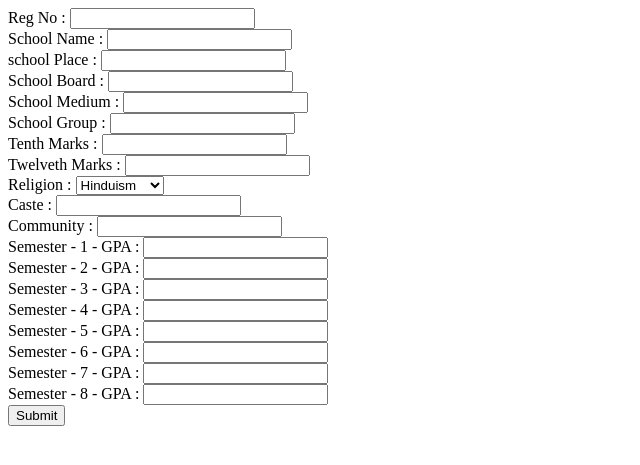
After one commit to viruchith/CGPACALC, a Flask app: template templates/student_academic_info_edit.html in a window 1280 px wide. The commit adds this page. Shown: the top 465 px of the page, without its empty margins (0-640 px from the left). Run offline with Flask 2, Linux system fonts and the light colour scheme; the template is opened without the code that fills it, so the values that code supplies are empty.

Commit message:
student academic info added #1

```diff
--- a/App.py
+++ b/App.py
@@ -2,7 +2,7 @@ from flask import Flask,render_template,request,flash,session,redirect,url_for
 from flask_mail import Mail,Message
 #from xlrw import Xlrw
 from uservalidations import UserValidations
-from dbactions import fetchStudentDashboard,userExists,fetchUserByEmail,insertStudentPersonalInfo,updateStudentPersonalInfo
+from dbactions import fetchStudentDashboard,userExists,fetchUserByEmail,insertStudentPersonalInfo,updateStudentPersonalInfo,insertStudentAcademicInfo,updateStudentAcademicInfo
 
 
 
@@ -75,7 +75,7 @@ def studentDashboard(username):
         return redirect(url_for("studentLogin"))
 
 
-@app.route("/<username>/personal_info")
+@app.route("/<username>/personal-info")
 def personalInfoDisplay(username):
     details=uv.studentPersonalInfoExist(username)
     if "studentuser" in session and username==session["studentuser"]["admission_no"] and isinstance(details,dict) :
@@ -88,7 +88,7 @@ def personalInfoDisplay(username):
         return "<h1>The page you're looking for was not found </h1>"
 
 
-@app.route("/<username>/personal_info/edit",methods={'GET','POST'})
+@app.route("/<username>/personal-info/edit",methods={'GET','POST'})
 def personalInfoEdit(username):
     details = session["personal_info"]
     if "studentuser" in session and username == session["studentuser"]["admission_no"] and details["edit_permission"]==True and details["admission_no"]=="":
@@ -109,7 +109,46 @@ def personalInfoEdit(username):
             except:
                 flash("Submission Error !","danger")
         return render_template("student_personal_info_edit.html",personal=details)
-        return render_template("student_personal_info_edit.html",personal=details)
+    elif "studentuser" not in session:
+        return redirect(url_for("studentLogin"))
+    else:
+        return "<h1>The page was not found</h1>"
+
+@app.route("/<username>/academic-info")
+def academicInfoDisplay(username):
+    details=uv.studentAcademicInfoExist(username)
+    if "studentuser" in session and username==session["studentuser"]["admission_no"] and isinstance(details,dict):
+        session["academic_info"]=details
+        return render_template("student_academic_info_display.html",username=username,academic=details)
+
+    elif "studentuser" in session and username == session["studentuser"]["admission_no"] and not details:
+        session["academic_info"] = {"admission_no": "", "reg_no": "", "school_name": "", "school_place": "", "school_board": "", "school_medium": "", "school_group": "", "tenth_marks": "", "twelveth_marks": "","semester_1_gpa": 0.0, "semester_2_gpa": 0.0, "semester_3_gpa": 0.0, "semester_4_gpa": 0.0, "semester_5_gpa": 0.0, "semester_6_gpa": 0.0, "semester_7_gpa": 0.0, "semester_8_gpa": 0.0, "edit_permission": True}
+        return redirect(url_for("academicInfoEdit",username=username))
+    else:
+        return "<h1>The page your'e looking for was not found ! </h1>"
+
+@app.route("/<username>/academic-info/edit",methods=['GET','POST'])
+def academicInfoEdit(username):
+    details=session["academic_info"]
+    if "studentuser" in session and username == session["studentuser"]["admission_no"] and details["edit_permission"]==True and details["admission_no"]=="":
+        if request.method=="POST" :
+            try:
+                insertStudentAcademicInfo({"admission_no": username, "reg_no": request.form["reg_no"], "school_name": request.form["school_name"], "school_place": request.form["school_place"], "school_board": request.form["school_board"], "school_medium": request.form["school_medium"], "school_group": request.form["school_group"], "tenth_marks": request.form["tenth_marks"], "twelveth_marks": request.form["twelveth_marks"], "religion": request.form["religion"], "caste": request.form[
+                                          "caste"], "community": request.form["community"], "semester_1_gpa": request.form["semester_1_gpa"], "semester_2_gpa": request.form["semester_2_gpa"], "semester_3_gpa": request.form["semester_3_gpa"], "semester_4_gpa": request.form["semester_4_gpa"], "semester_5_gpa": request.form["semester_5_gpa"], "semester_6_gpa": request.form["semester_6_gpa"], "semester_7_gpa": request.form["semester_7_gpa"], "semester_8_gpa": request.form["semester_8_gpa"]})
+                flash("Details Submitted Successfully","success")
+                return redirect(url_for("studentDashboard",username=username))
+            except Exception as e:
+                flash("Submission Error !","danger")
+        return render_template("student_academic_info_edit.html",academic=details)
+    elif "studentuser" in session and username == session["studentuser"]["admission_no"] and details["edit_permission"] == True and details["admission_no"] != "":
+        if request.method=='POST' :
+            try:
+                updateStudentAcademicInfo({"admission_no": username, "reg_no": request.form["reg_no"], "school_name": request.form["school_name"], "school_place": request.form["school_place"], "school_board": request.form["school_board"], "school_medium": request.form["school_medium"], "school_group": request.form["school_group"], "tenth_marks": request.form["tenth_marks"], "twelveth_marks": request.form["twelveth_marks"],"religion":request.form["religion"],"caste":request.form["caste"],"community":request.form["community"], "semester_1_gpa": request.form["semester_1_gpa"], "semester_2_gpa": request.form["semester_2_gpa"], "semester_3_gpa": request.form["semester_3_gpa"], "semester_4_gpa": request.form["semester_4_gpa"], "semester_5_gpa": request.form["semester_5_gpa"], "semester_6_gpa": request.form["semester_6_gpa"], "semester_7_gpa": request.form["semester_7_gpa"], "semester_8_gpa": request.form["semester_8_gpa"]})
+                flash("Details updated successfullly !","success")
+                return redirect(url_for("studentDashboard",username=username))
+            except Exception as e:
+                flash("Submission Error !","danger")
+        return render_template("student_academic_info_edit.html",academic=details)
     elif "studentuser" not in session:
         return redirect(url_for("studentLogin"))
     else:
--- /dev/null
+++ b/templates/student_academic_info_edit.html
@@ -0,0 +1,111 @@
+<!DOCTYPE html>
+<html lang="en">
+<head>
+    <meta charset="UTF-8">
+    <meta name="viewport" content="width=device-width, initial-scale=1.0">
+    <title>Academic Info Edit</title>
+</head>
+<body>
+    {%block flashMessages%}
+    {% with messages = get_flashed_messages(with_categories=true) %}
+    {% if messages %}
+    {% for category, message in messages %}
+    <div class="alert alert-{{category}}">
+        {{ message }}
+    </div>
+    {% endfor %}
+    {% endif %}
+    {% endwith %}
+    {%endblock flashMessages%}
+    <form action="" method="post">
+        <label for="">Reg No : </label>
+        <input type="text" name="reg_no" id="" value="{{academic["reg_no"]}}">
+        <br>
+        <label for="">School Name : </label>
+        <input type="text" name="school_name" value="{{academic['school_name']}}">
+        <br>
+        <label for="">school Place : </label>
+        <input type="text" name="school_place" value="{{academic['school_place']}}">
+        <br>
+        <label for="">School Board : </label>
+        <input type="text" name="school_board" value="{{academic['school_board']}}">
+        <br>
+        <label for="">School Medium : </label>
+        <input type="text" name="school_medium" value="{{academic['school_medium']}}">
+        <br>
+        <label for="">School Group : </label>
+        <input type="text" name="school_group" value="{{academic['school_group']}}">
+        <br>
+        <label for="">Tenth Marks : </label>
+        <input type="text" name="tenth_marks" value="{{academic['tenth_marks']}}">
+        <br>
+        <label for="">Twelveth Marks : </label>
+        <input type="text" name="twelveth_marks" value="{{academic['twelveth_marks']}}">
+        <br>
+        <label for="">Religion : </label>
+       <!--  <input type="text" name="religion" value="{{academic['religion']}}"> -->
+       <div id="religionCont" style="display:none;">{{academic['religion']}}</div>
+       <select name="religion" id="">
+           <option value="Hinduism" id="#hindu">Hinduism</option>
+           <option value="Muslim" id='#muslim'>Muslim</option>
+           <option value="Christianity" id="#christianity">Christianity</option>
+           <option value="Jainism" id='#jainism'>Jainism</option>
+           <option value="Buddhism" id="#buddhism">Buddhism</option>
+       </select>
+        <br>
+        <label for="">Caste : </label>
+        <input type="text" name="caste" value="{{academic['caste']}}">
+        <br>
+        <label for="">Community : </label>
+        <input type="text" name="community" value="{{academic['community']}}">
+        <br>
+        <label for="">Semester - 1 - GPA :</label>
+        <input type="text" name="semester_1_gpa" id="" value="{{academic['semester_1_gpa']}}">
+        <br>
+        <label for="">Semester - 2 - GPA :</label>
+        <input type="text" name="semester_2_gpa" id="" value="{{academic['semester_2_gpa']}}">
+        <br>
+        <label for="">Semester - 3 - GPA :</label>
+        <input type="text" name="semester_3_gpa" id="" value="{{academic['semester_3_gpa']}}">
+        <br>
+        <label for="">Semester - 4 - GPA :</label>
+        <input type="text" name="semester_4_gpa" id="" value="{{academic['semester_4_gpa']}}">
+        <br>
+        <label for="">Semester - 5 - GPA :</label>
+        <input type="text" name="semester_5_gpa" id="" value="{{academic['semester_5_gpa']}}">
+        <br>
+        <label for="">Semester - 6 - GPA :</label>
+        <input type="text" name="semester_6_gpa" id="" value="{{academic['semester_6_gpa']}}">
+        <br>
+        <label for="">Semester - 7 - GPA :</label>
+        <input type="text" name="semester_7_gpa" id="" value="{{academic['semester_7_gpa']}}">
+        <br>
+        <label for="">Semester - 8 - GPA :</label>
+        <input type="text" name="semester_8_gpa" id="" value="{{academic['semester_8_gpa']}}">
+        <br>
+        <button type="submit" class="btn btn-primary">Submit</button>
+    </form>
+    <script>
+        var religion = document.getElementById("religionCont").innerHTML;
+        function returnReligionId(rel){
+            if (rel==="Hindu"){
+                return '#hindu'
+            }
+            if (rel==="Muslim"){
+            return '#muslim'
+            }
+            if (rel==="Christianity"){
+            return '#christianity'
+            }
+            if (rel==="Buddhism"){
+            return '#buddhism'
+            }
+            if (rel==="Jainism"){
+            return '#jainism'
+            }
+        }
+        document.getElementById(returnReligionId(religion)).setAttribute('selected','true');
+
+    </script>
+</body>
+</html>
--- a/templates/studentdashboard.html
+++ b/templates/studentdashboard.html
@@ -4,4 +4,5 @@
 <h1>Mobile  : {{mob}} </h1><br>
 <h1><a href="{{url_for('logout')}}">LogOut</a></h1><br>
 <h1><a href="/{{admnno}}/ResetPassword">Reset Password</a></h1><br>
-<h1><a href="/{{admnno}}/personal_info">View Personal</a></h1>
+<h1><a href="/{{admnno}}/personal-info">View Personal</a></h1>
+<h1><a href="/{{admnno}}/academic-info">View Academic</a></h1>
```
Also changed, not shown: dbactions.py (+99 -0 lines), templates/student_academic_info_display.html (added, +30 -0 lines), uservalidations.py (+8 -8 lines).
